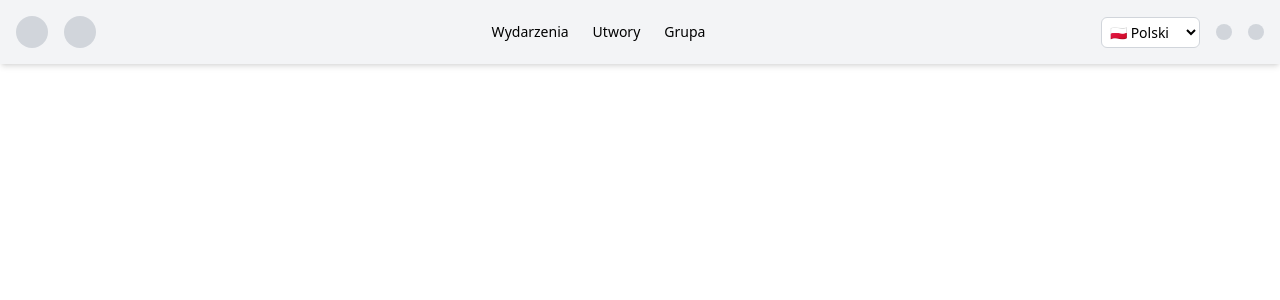
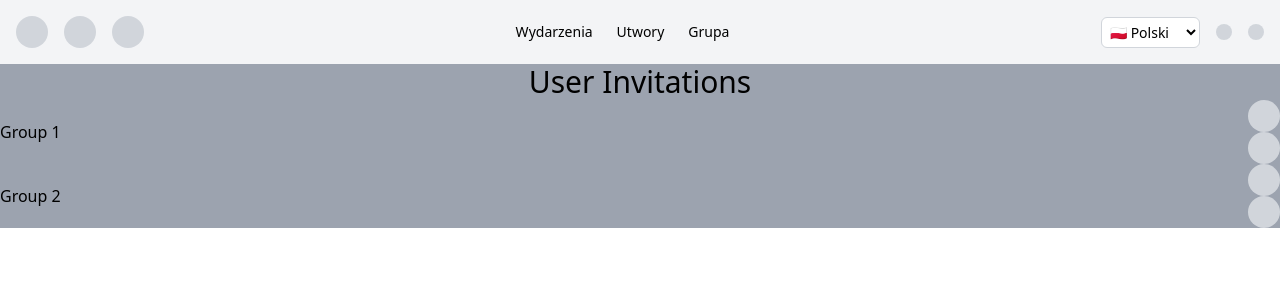
Before and after one commit to dominika232323/orkestro, a React (Create React App) app in the folder frontend/: page /main-page in a window 1280 px wide. Shown: the top 300 px of the page. Built offline with nearby package versions, Linux system fonts and the light colour scheme.

Commit message:
Invitations

```diff
--- a/frontend/package.json
+++ b/frontend/package.json
@@ -47,6 +47,8 @@
   "devDependencies": {
     "autoprefixer": "^10.4.20",
     "postcss": "^8.4.47",
+    "prettier": "^3.4.2",
+    "prettier-plugin-tailwindcss": "^0.6.9",
     "tailwindcss": "^3.4.14"
   }
 }
--- /dev/null
+++ b/frontend/src/components/Invitation.tsx
@@ -0,0 +1,22 @@
+interface IInvitation {
+  text: string;
+}
+
+export default function Invitation({ text }: IInvitation) {
+  return (
+    <li>
+      <div className="flex items-center justify-between">
+        <p>{text}</p>
+
+        <div className="items-center justify-between">
+          <div className="w-8 h-8 bg-gray-300 hover:bg-gray-400 rounded-full flex items-center justify-center">
+            <i className="fas fa-thumbs-up"></i>
+          </div>
+          <div className="w-8 h-8 bg-gray-300 hover:bg-gray-400 rounded-full flex items-center justify-center">
+            <i className="fas fa-thumbs-down"></i>
+          </div>
+        </div>
+      </div>
+    </li>
+  );
+}
--- /dev/null
+++ b/frontend/src/components/Invitations.tsx
@@ -0,0 +1,19 @@
+import LanguageProps from "../interfaces/LanguageProps";
+import Invitation from "./Invitation";
+
+export default function Invitations({
+  handleLanguageChange,
+  translationObject,
+}: LanguageProps) {
+  const invitations = ["Group 1", "Group 2"];
+  return (
+    <div className="bg-gray-400">
+      <h1 className="text-3xl text-center">User Invitations</h1>
+      <ol>
+        {invitations.map((item) => (
+          <Invitation text={item} />
+        ))}
+      </ol>
+    </div>
+  );
+}
--- a/frontend/src/components/TopBar.tsx
+++ b/frontend/src/components/TopBar.tsx
@@ -1,30 +1,56 @@
 import LanguageProps from "../interfaces/LanguageProps";
+
+interface TopBarProps extends LanguageProps {
+  handleChangePage: (newPage: string) => void;
+}
 
 export default function TopBar({
   handleLanguageChange,
+  handleChangePage,
   translationObject,
-}: LanguageProps) {
+}: TopBarProps) {
   return (
     <div className="flex items-center justify-between bg-gray-100 p-4 shadow-md">
       {/* Left Section - Icons */}
       <div className="flex items-center space-x-4">
-        <div className="w-8 h-8 bg-gray-300 hover:bg-gray-400 rounded-full flex items-center justify-center">
+        <div
+          className="w-8 h-8 bg-gray-300 hover:bg-gray-400 rounded-full flex items-center justify-center"
+          onClick={() => handleChangePage("user")}
+        >
           <i className="fas fa-user"></i>
         </div>
-        <div className="w-8 h-8 bg-gray-300 hover:bg-gray-400 rounded-full flex items-center justify-center">
+        <div
+          className="w-8 h-8 bg-gray-300 hover:bg-gray-400 rounded-full flex items-center justify-center"
+          onClick={() => handleChangePage("notifications")}
+        >
           <i className="fas fa-bell"></i>
+        </div>
+        <div
+          className="w-8 h-8 bg-gray-300 hover:bg-gray-400 rounded-full flex items-center justify-center"
+          onClick={() => handleChangePage("calendar")}
+        >
+          <i className="fas fa-calendar"></i>
         </div>
       </div>
 
       {/* Center Section - Navigation */}
       <div className="flex items-center space-x-6 text-sm">
-        <button className="hover:text-gray-700 font-medium">
+        <button
+          className="hover:text-gray-700 font-medium"
+          onClick={() => handleChangePage("events")}
+        >
           {translationObject("top-bar.events")}
         </button>
-        <button className="hover:text-gray-700 font-medium">
+        <button
+          className="hover:text-gray-700 font-medium"
+          onClick={() => handleChangePage("music-files")}
+        >
           {translationObject("top-bar.music-files")}
         </button>
-        <button className="hover:text-gray-700 font-medium">
+        <button
+          className="hover:text-gray-700 font-medium"
+          onClick={() => handleChangePage("group")}
+        >
           {translationObject("top-bar.group")}
         </button>
       </div>
@@ -40,10 +66,16 @@ export default function TopBar({
             <option value="en">🇬🇧 English</option>
           </select>
         </div>
-        <button className="bg-gray-300 p-2 rounded-full hover:bg-gray-400">
+        <button
+          className="bg-gray-300 p-2 rounded-full hover:bg-gray-400"
+          onClick={() => handleChangePage("settings")}
+        >
           <i className="fas fa-cog"></i>
         </button>
-        <button className="bg-gray-300 p-2 rounded-full hover:bg-gray-400">
+        <button
+          className="bg-gray-300 p-2 rounded-full hover:bg-gray-400"
+          onClick={() => handleChangePage("key")}
+        >
           <i className="fas fa-key"></i>
         </button>
       </div>
--- a/frontend/src/locales/en/translation.json
+++ b/frontend/src/locales/en/translation.json
@@ -2,7 +2,8 @@
   "top-bar": {
     "events": "Events",
     "music-files": "Music files",
-    "group": "Group"
+    "group": "Group",
+    "calendar": "Calendar"
   },
   "login-page": {
     "description": "Manage music groups, send messages and share files in one place.",
--- a/frontend/src/locales/pl/translation.json
+++ b/frontend/src/locales/pl/translation.json
@@ -2,7 +2,8 @@
   "top-bar": {
     "events": "Wydarzenia",
     "music-files": "Utwory",
-    "group": "Grupa"
+    "group": "Grupa",
+    "calendar": "Kalendarz"
   },
   "login-page": {
     "description": "Zarządzaj zespołami muzycznymi, wysyłaj wiadomości i dziel się plikami w jednym miejscu.",
--- a/frontend/src/pages/MainPage.tsx
+++ b/frontend/src/pages/MainPage.tsx
@@ -1,16 +1,31 @@
+import Invitations from "../components/Invitations";
 import TopBar from "../components/TopBar";
 import LanguageProps from "../interfaces/LanguageProps";
+import { useState } from "react";
 
 export default function MainPage({
   handleLanguageChange,
   translationObject,
 }: LanguageProps) {
+  const [page, changePage] = useState("user");
+
+  function handleChangePage(newPage: string) {
+    changePage(newPage);
+  }
+
   return (
     <>
       <TopBar
         handleLanguageChange={handleLanguageChange}
+        handleChangePage={handleChangePage}
         translationObject={translationObject}
       />
+      {page === "user" && (
+        <Invitations
+          handleLanguageChange={handleLanguageChange}
+          translationObject={translationObject}
+        />
+      )}
     </>
   );
 }
```
Also changed, not shown: 1 other file (tests, documents, lock files or other folders).
